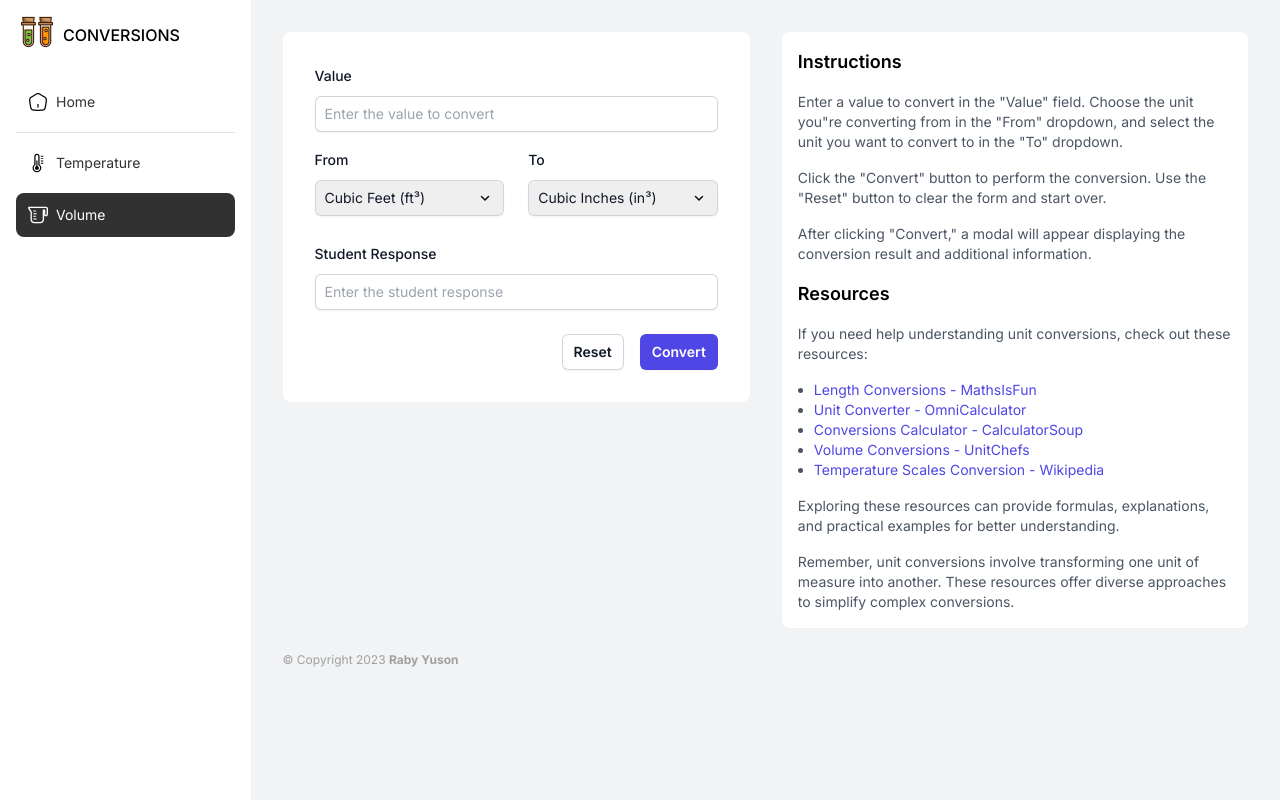
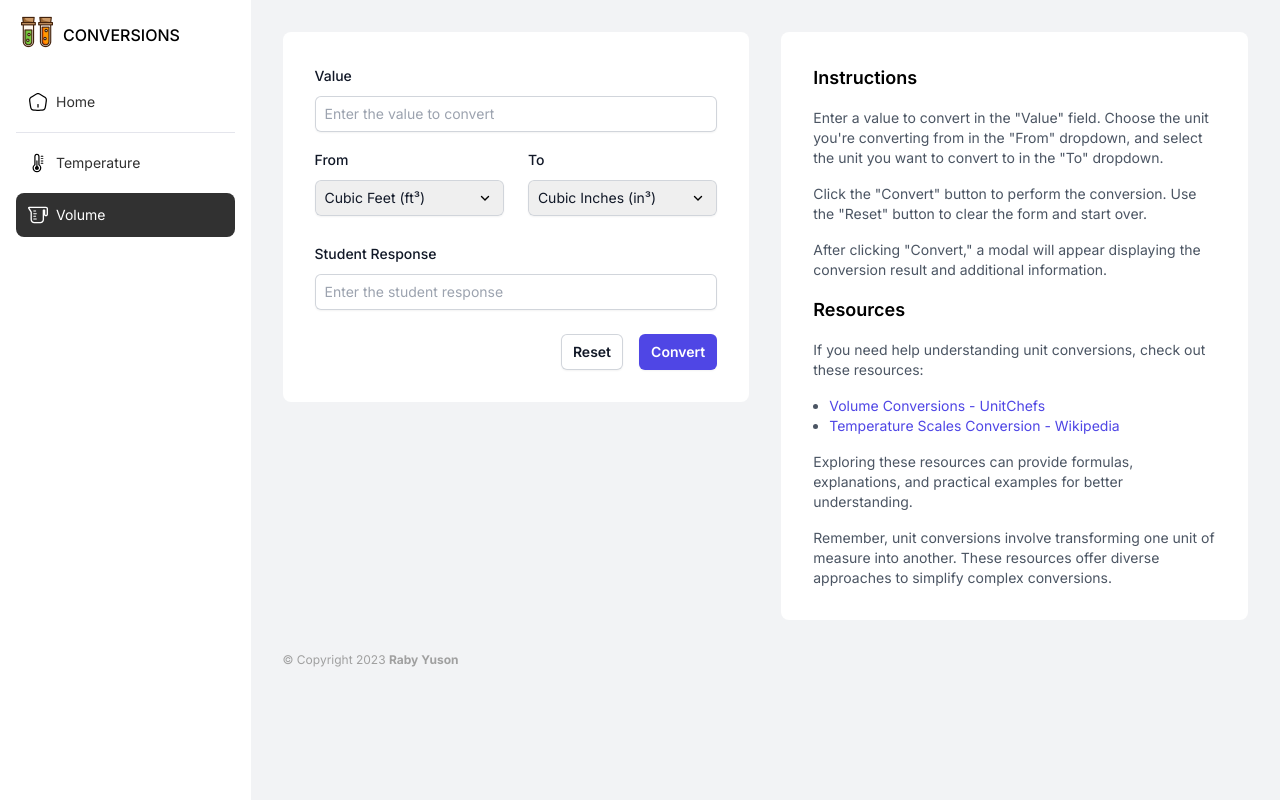
Before and after one commit to rabyyuson/conversions, a Next.js app: page /unit-conversion/volume in a window 1280 px wide. Built offline with nearby package versions, Linux system fonts and the light colour scheme.

Commit message:
chore: styling and cleanup

```diff
--- a/app/ui/home.tsx
+++ b/app/ui/home.tsx
@@ -14,18 +14,9 @@ export default function Home() {
           <div className='bg-white w-full h-full rounded-lg p-8'>
             <h2 className='text-xl font-semibold mb-4'>Welcome to Conversions!</h2>
                 <p className='text-sm text-gray-600 mb-4'>
-                    At Conversions, we provide a seamless tool for science teachers and students to tackle unit conversion problems efficiently. Our application provides an easy way to input student responses and receive instant feedback on correctness, helping educators efficiently evaluate submissions. We prioritize clean, maintainable, and production-quality code and our approach focuses on multiple dimensions of code functionality.
+                    At Conversions, we provide a seamless tool for science teachers to tackle unit conversion problems efficiently. Our application provides an easy way to input student responses and receive instant feedback on correctness, helping educators efficiently evaluate submissions. We prioritize clean, maintainable, and production-quality code and our approach focuses on multiple dimensions of code functionality.
                 </p>
-                <p className='text-sm text-gray-600 mb-8'>
-                    Watch the following video for a comprehensive demonstration of our application&apos;s features and functionality:
-                </p>
-                <div className="w-full h-full">
-                    <video controls className="w-full h-full" poster="/home/poster.png">
-                        <source src="/home/conversions-walkthrough.mov" type="video/mp4" />
-                        Your browser does not support the video tag.
-                    </video>
-                </div>
-                <h3 className='text-lg font-semibold mt-8 mb-4'>Instructions</h3>
+                <h3 className='text-lg font-semibold mb-4'>Instructions</h3>
                 <p className='text-sm text-gray-600 mb-4'>
                     To get started, click on the sidebar links to navigate to specific unit conversion sections:
                 </p>
--- a/app/ui/main.tsx
+++ b/app/ui/main.tsx
@@ -13,7 +13,7 @@ export default function Main({ children }: MainProps) {
     return (
         <main className='w-full p-8 bg-[#f2f3f5]'>
             {children}
-            <p className='text-xs text-[#a0a0a0] mt-6'><a target='_blank' href='https://rabyyuson.dev/'>&copy; Copyright 2023 <b>Raby Yuson</b></a></p>
+            <p className='text-xs text-[#a0a0a0] mt-8'><a target='_blank' href='https://rabyyuson.dev/'>&copy; Copyright 2023 <b>Raby Yuson</b></a></p>
         </main>
     );
 }
--- a/app/unit-conversion/unit.tsx
+++ b/app/unit-conversion/unit.tsx
@@ -96,7 +96,7 @@ export default function Unit({ type }: { type: keyof typeof UNITS }) {
                             className='block w-full rounded-md border-0 py-1.5 text-gray-900 shadow-sm ring-1 ring-inset ring-gray-300 placeholder:text-gray-400 focus:ring-2 focus:ring-inset focus:ring-indigo-600 sm:text-sm sm:leading-6'
                             name='inputNumericalValue'
                             type='number'
-                            step='1'
+                            step='0.1'
                             placeholder='Enter the value to convert'
                             value={inputNumericalValue}
                             onChange={handleInputNumericalValueChange}
@@ -138,7 +138,7 @@ export default function Unit({ type }: { type: keyof typeof UNITS }) {
                             className='block w-full rounded-md border-0 py-1.5 text-gray-900 shadow-sm ring-1 ring-inset ring-gray-300 placeholder:text-gray-400 focus:ring-2 focus:ring-inset focus:ring-indigo-600 sm:text-sm sm:leading-6'
                             name='studentResponse'
                             type='number'
-                            step='1'
+                            step='0.1'
                             placeholder='Enter the student response'
                             value={studentResponse}
                             onChange={handleStudentResponseChange}
@@ -171,10 +171,10 @@ export default function Unit({ type }: { type: keyof typeof UNITS }) {
      */
     const renderResources = () => {
         return (
-            <div className='mt-8 lg:mt-0 bg-white w-full lg:w-1/2 h-full rounded-lg p-4 lg:ml-4 overflow-x-auto text-sm'>
+            <div className='mt-8 lg:mt-0 bg-white w-full lg:w-1/2 h-full rounded-lg p-8 lg:ml-4 overflow-x-auto text-sm'>
                 <h3 className='text-lg font-semibold mb-4'>Instructions</h3>
                 <p className='text-sm text-gray-600 mb-4'>
-                    Enter a value to convert in the &quot;Value&quot; field. Choose the unit you&quot;re converting from in the &quot;From&quot; dropdown, and select the unit you want to convert to in the &quot;To&quot; dropdown.
+                    Enter a value to convert in the &quot;Value&quot; field. Choose the unit you&apos;re converting from in the &quot;From&quot; dropdown, and select the unit you want to convert to in the &quot;To&quot; dropdown.
                 </p>
                 <p className='text-sm text-gray-600 mb-4'>
                     Click the &quot;Convert&quot; button to perform the conversion. Use the &quot;Reset&quot; button to clear the form and start over.
@@ -187,36 +187,6 @@ export default function Unit({ type }: { type: keyof typeof UNITS }) {
                     If you need help understanding unit conversions, check out these resources:
                 </p>
                 <ul className='list-disc pl-4 text-gray-600'>
-                    <li>
-                        <a
-                            href='https://www.mathsisfun.com/measure/converting-lengths.html'
-                            target='_blank'
-                            rel='noopener noreferrer'
-                            className='text-indigo-600 hover:underline'
-                        >
-                            Length Conversions - MathsIsFun
-                        </a>
-                    </li>
-                    <li>
-                        <a
-                            href='https://www.omnicalculator.com/physics/unit-conversion'
-                            target='_blank'
-                            rel='noopener noreferrer'
-                            className='text-indigo-600 hover:underline'
-                        >
-                            Unit Converter - OmniCalculator
-                        </a>
-                    </li>
-                    <li>
-                        <a
-                            href='https://www.calculatorsoup.com/calculators/conversions/index.php'
-                            target='_blank'
-                            rel='noopener noreferrer'
-                            className='text-indigo-600 hover:underline'
-                        >
-                            Conversions Calculator - CalculatorSoup
-                        </a>
-                    </li>
                     <li>
                         <a
                             href='https://unitchefs.com/volume/'
```
Also changed, not shown: public/home/poster.png (deleted), 1 other file (tests, documents, lock files or other folders).
